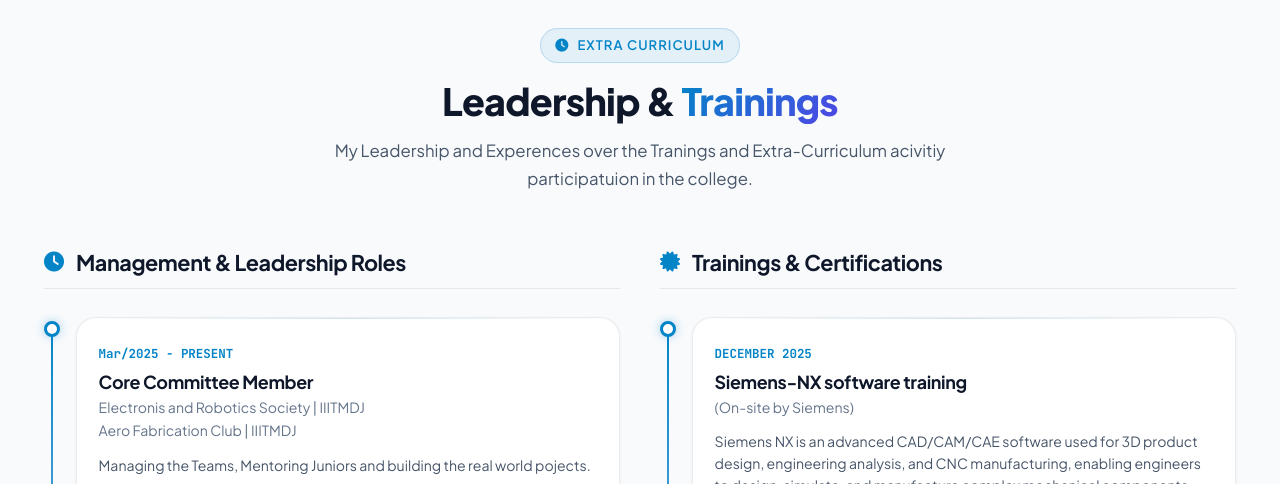
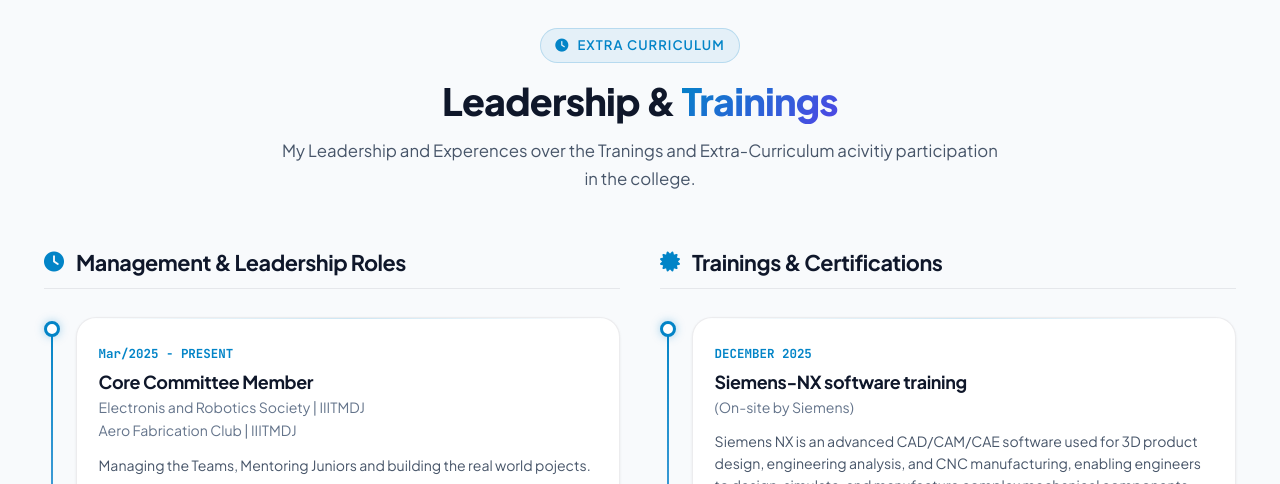
Before and after one commit to Sharad016/Portfolio, a plain HTML site: page Front End/index.html in a window 1280 px wide. Shown: the part 3440-3924 px from the top of the page. Drawn offline with Linux system fonts and the light colour scheme.

Commit message:
minor change

```diff
--- a/Front End/index.html
+++ b/Front End/index.html
@@ -708,7 +708,7 @@
           </div>
           <h2 class="section-title">Leadership & <span class="gradient-text">Trainings</span></h2>
           <p class="section-subtitle">
-            My Leadership and Experences over the Tranings and Extra-Curriculum acivitiy participatuion in the college.
+            My Leadership and Experences over the Tranings and Extra-Curriculum acivitiy participation in the college.
           </p>
         </div>
 
```
